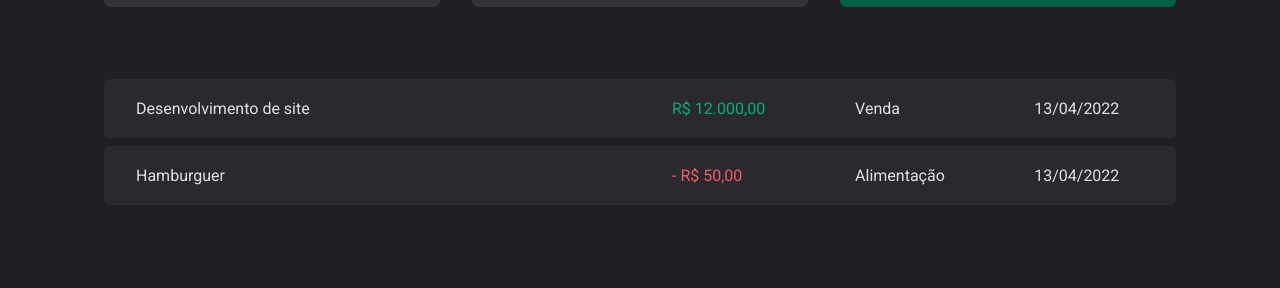
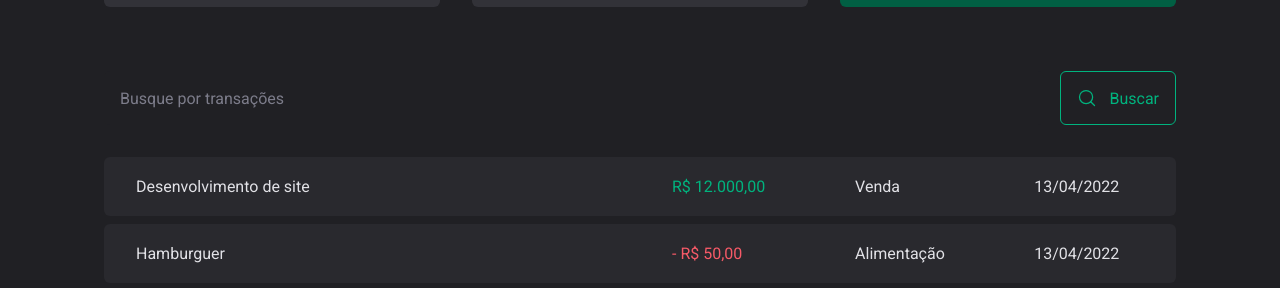
Before and after one commit to dev-ribeiro/ignite-dt-money, a React (Vite) app: page / in a window 1280 px wide. Shown: the part 513-801 px from the top of the page. Built offline with nearby package versions, Linux system fonts and the light colour scheme.

Commit message:
styles: create Search Form component

```diff
--- a/package.json
+++ b/package.json
@@ -10,6 +10,7 @@
     "lint": "npx eslint --ext .ts,.tsx --fix"
   },
   "dependencies": {
+    "@radix-ui/react-dialog": "^1.0.2",
     "@types/styled-components": "^5.1.26",
     "phosphor-react": "^1.4.1",
     "react": "^18.2.0",
--- /dev/null
+++ b/src/pages/Transactions/components/SearchForm/index.tsx
@@ -0,0 +1,14 @@
+import { MagnifyingGlass } from 'phosphor-react'
+import { SearchFormContainer } from './styles'
+
+export function SearchForm() {
+  return (
+    <SearchFormContainer>
+      <input type="text" placeholder="Busque por transações" />
+      <button type="submit">
+        <MagnifyingGlass size={20} />
+        <span>Buscar</span>
+      </button>
+    </SearchFormContainer>
+  )
+}
--- /dev/null
+++ b/src/pages/Transactions/components/SearchForm/styles.ts
@@ -0,0 +1,38 @@
+import styled from 'styled-components'
+
+export const SearchFormContainer = styled.form`
+  display: flex;
+  gap: 1rem;
+
+  input {
+    flex: 1;
+    border-radius: 6px;
+    border: 0;
+    background-color: ${(props) => props.theme['gray-800']};
+    color: ${(props) => props.theme['gray-300']};
+    padding: 1rem;
+
+    &::placeholder {
+      color: ${(props) => props.theme['gray-500']};
+    }
+  }
+
+  button {
+    display: flex;
+    align-items: center;
+    gap: 0.75rem;
+    border: 0;
+    padding: 1rem;
+    background: transparent;
+    border: 1px solid ${(props) => props.theme['green-300']};
+    color: ${(props) => props.theme['green-300']};
+    border-radius: 6px;
+
+    &:hover {
+      background: ${(props) => props.theme['green-500']};
+      border: 1px solid ${(props) => props.theme['green-500']};
+      color: ${(props) => props.theme.white};
+      transition: background-color 0.2s, color 0.2s, border-color 0.2s;
+    }
+  }
+`
--- a/src/pages/Transactions/index.tsx
+++ b/src/pages/Transactions/index.tsx
@@ -1,5 +1,6 @@
 import { Header } from '../../components/Header'
 import { Summary } from '../../components/Summary'
+import { SearchForm } from './components/SearchForm'
 import {
   PriceHighlight,
   TransactionsContainer,
@@ -13,6 +14,7 @@
       <Summary />
 
       <TransactionsContainer>
+        <SearchForm />
         <TransactonsTable>
           <tbody>
             <tr>
--- a/src/pages/Transactions/styles.ts
+++ b/src/pages/Transactions/styles.ts
@@ -11,7 +11,7 @@
   width: 100%;
   border-collapse: separate;
   border-spacing: 0 0.5rem;
-  /* margin-top: 1.5rem; */
+  margin-top: 1.5rem;
   td {
     padding: 1.25rem 2rem;
 
```
Also changed, not shown: 1 other file (tests, documents, lock files or other folders).
